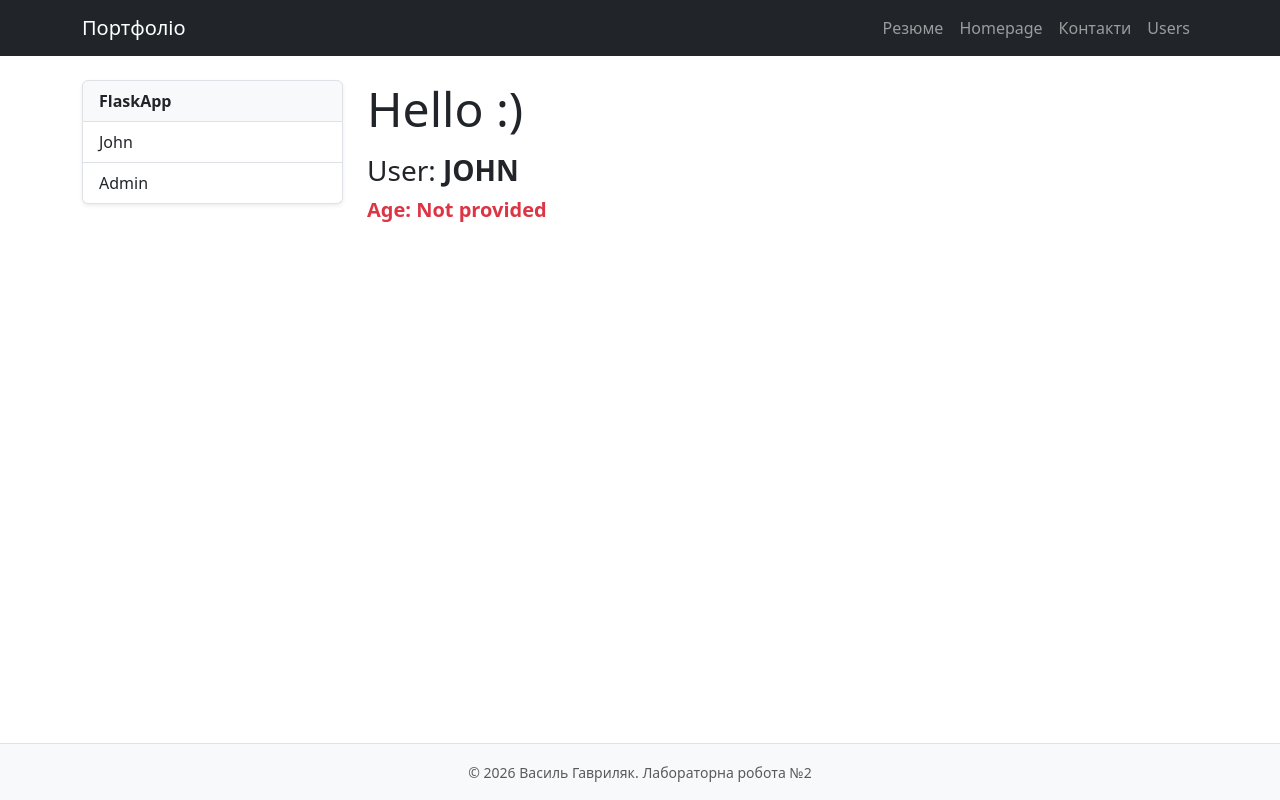
After one commit to vasylhavryliak-pnu/flask-app-lab, a Flask app: page /users/hi/John in a window 1280 px wide. The commit adds this page. Run offline with Flask 3, Linux system fonts and the light colour scheme.

Commit message:
Task 2.1 - 2.8

```diff
--- a/app/__init__.py
+++ b/app/__init__.py
@@ -4,3 +4,6 @@ app = Flask(__name__)
 app.config.from_pyfile("../config.py")
 
 from . import views
+
+from .users import user_bp
+app.register_blueprint(user_bp)
--- a/app/templates/base.html
+++ b/app/templates/base.html
@@ -3,7 +3,7 @@
 <head>
     <meta charset="UTF-8">
     <meta name="viewport" content="width=device-width, initial-scale=1.0">
-    <title>{{ title }}</title>
+    <title>{% block title %}{{ title }}{% endblock %}</title>
     <link href="https://cdn.jsdelivr.net/npm/bootstrap@5.3.3/dist/css/bootstrap.min.css" rel="stylesheet">
     <link rel="stylesheet" href="{{ url_for('static', filename='css/styles.css') }}">
 </head>
--- a/app/templates/nav.html
+++ b/app/templates/nav.html
@@ -5,6 +5,7 @@
       <a class="nav-link" href="{{ url_for('resume') }}">Резюме</a>
       <a class="nav-link" href="{{ url_for('home') }}">Homepage</a>
       <a class="nav-link" href="{{ url_for('contacts') }}">Контакти</a>
+      <a class="nav-link" href="{{ url_for('users.greetings', name='John') }}">Users</a>
     </div>
   </div>
 </nav>
--- /dev/null
+++ b/app/users/templates/users/hi.html
@@ -0,0 +1,27 @@
+{% extends 'base.html' %}
+
+{% block title %}Greeting Page{% endblock %}
+
+{% block content %}
+<div class="row">
+    <div class="col-md-3 mb-4">
+        <div class="list-group shadow-sm">
+            <span class="list-group-item fw-bold bg-light">FlaskApp</span>
+            <a href="{{ url_for('users.greetings', name='John', age=30) }}" class="list-group-item list-group-item-action">John</a>
+            <a href="{{ url_for('users.admin') }}" class="list-group-item list-group-item-action">Admin</a>
+        </div>
+    </div>
+
+    <div class="col-md-9">
+        <section class="resume-section">
+            <h1 class="display-5 mb-3">Hello :)</h1>
+            <h3>User: <strong>{{ name }}</strong></h3>
+            {% if age %}
+                <p class="fs-5 text-success fw-semibold">Age: {{ age }}</p>
+            {% else %}
+                <p class="fs-5 text-danger fw-semibold">Age: Not provided</p>
+            {% endif %}
+        </section>
+    </div>
+</div>
+{% endblock %}
--- /dev/null
+++ b/app/users/views.py
@@ -0,0 +1,14 @@
+from flask import request, redirect, url_for, render_template
+from . import user_bp
+
+@user_bp.route("/hi/<string:name>")
+def greetings(name):
+    name = name.upper()
+    age = request.args.get("age", None, int)
+    return render_template("hi.html", name=name, age=age)
+
+@user_bp.route("/admin")
+def admin():
+    to_url = url_for("users.greetings", name="administrator", age=45, _external=True)
+    print(to_url)
+    return redirect(to_url)
```
Also changed, not shown: app/users/__init__.py (added, +10 -0 lines).
